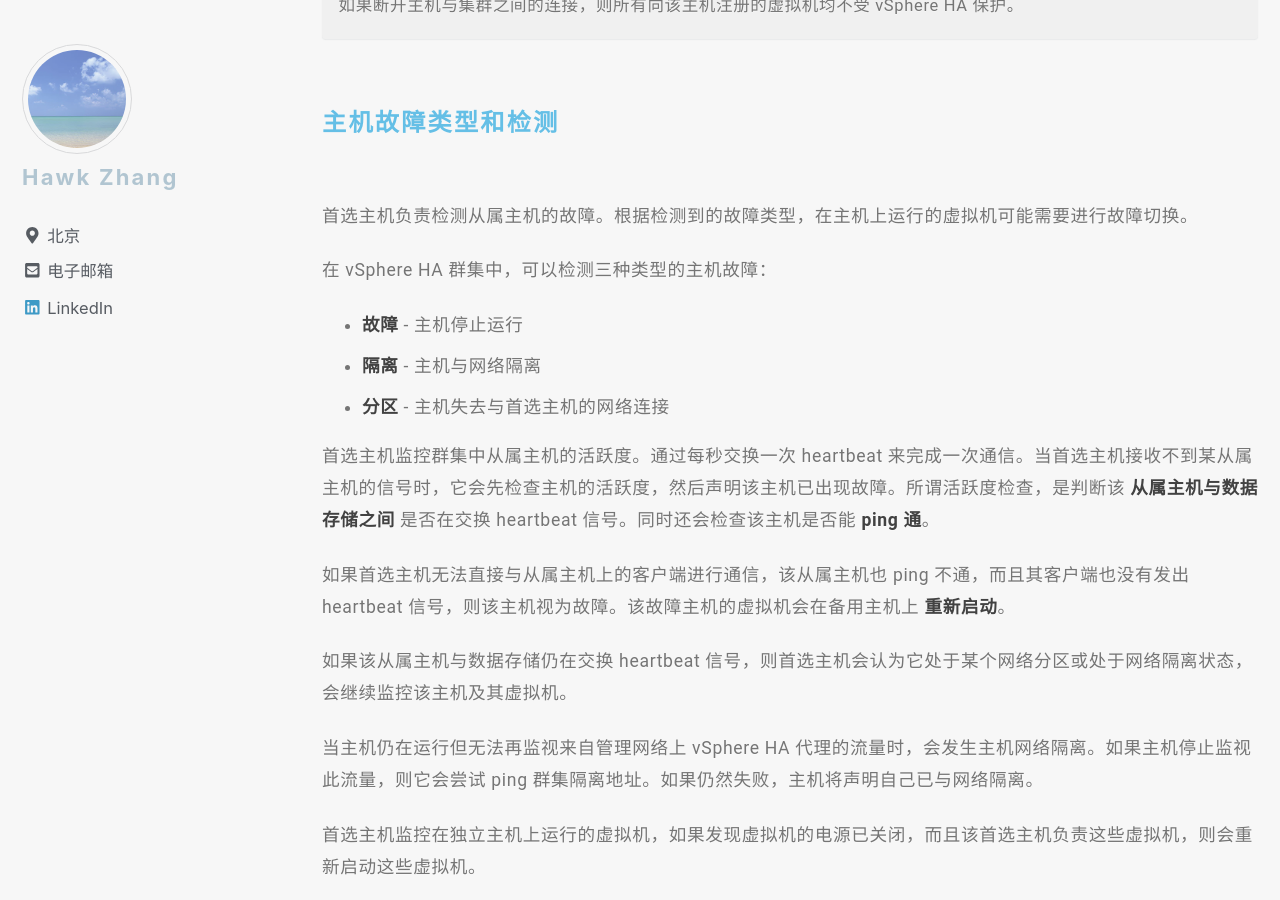
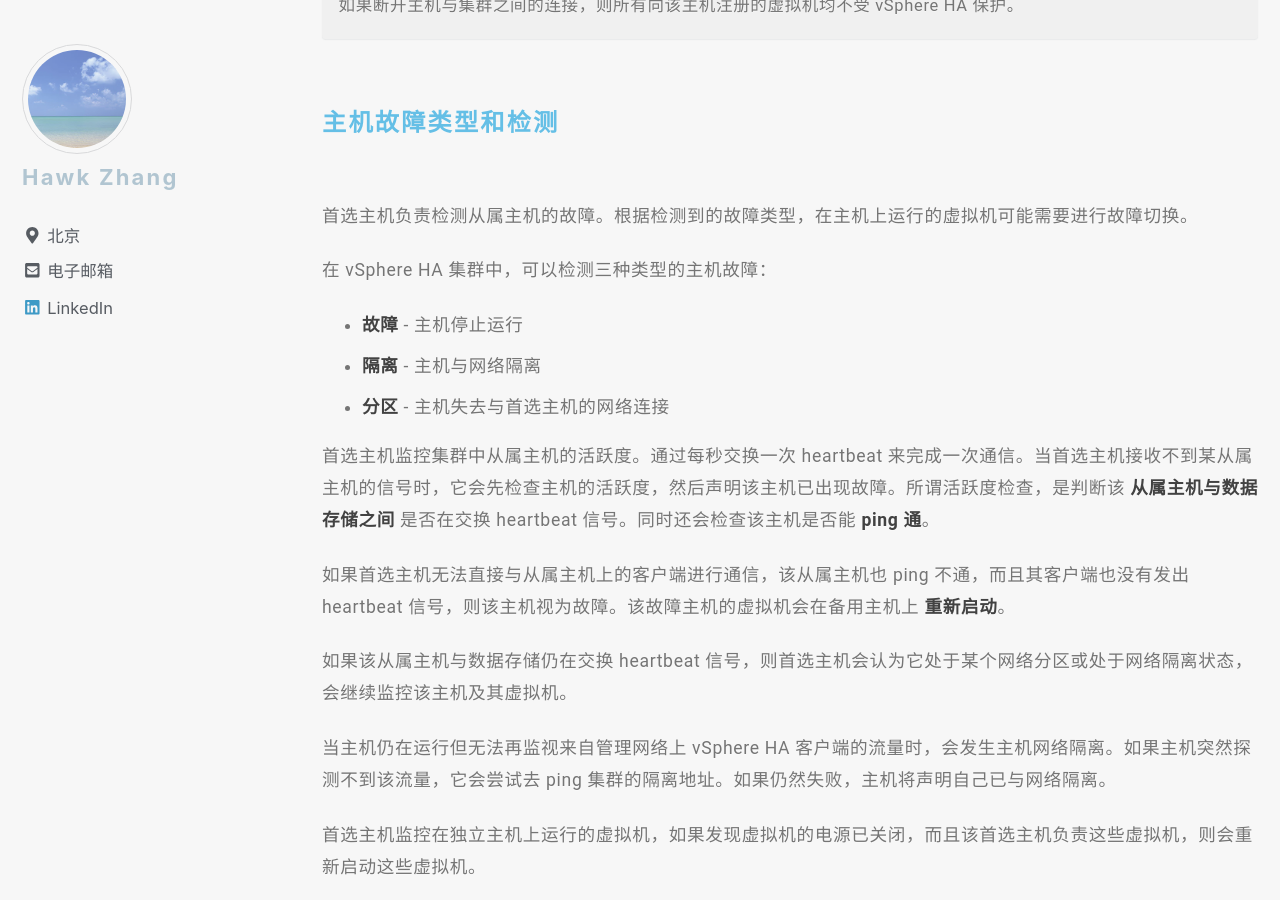
Before and after one commit to narru888/linotes_note, a Jekyll site: the page built from _posts/virtualizaion/2018-04-01-vsphere.ha.md, in a window 1280 px wide and 900 px high, scrolled down 7204 px. Built offline with Jekyll 4.4.1, drawn with Linux system fonts in a browser that asks for light colours; nearby versions of some CDN libraries; a script that is not in the unit is left out.

Commit message:
update on 2018-11-29 13:29:01 CST

```diff
--- a/_posts/virtualizaion/2018-04-01-vsphere.ha.md
+++ b/_posts/virtualizaion/2018-04-01-vsphere.ha.md
@@ -210,19 +210,19 @@ vSphere HA 可以将虚拟机及其所驻留的主机集中在集群内，从而
 
 首选主机负责检测从属主机的故障。根据检测到的故障类型，在主机上运行的虚拟机可能需要进行故障切换。
 
-在 vSphere HA 群集中，可以检测三种类型的主机故障：
+在 vSphere HA 集群中，可以检测三种类型的主机故障：
 
 * **故障** - 主机停止运行
 * **隔离** - 主机与网络隔离
 * **分区** - 主机失去与首选主机的网络连接
 
-首选主机监控群集中从属主机的活跃度。通过每秒交换一次 heartbeat 来完成一次通信。当首选主机接收不到某从属主机的信号时，它会先检查主机的活跃度，然后声明该主机已出现故障。所谓活跃度检查，是判断该 **从属主机与数据存储之间** 是否在交换 heartbeat 信号。同时还会检查该主机是否能 **ping 通**。
+首选主机监控集群中从属主机的活跃度。通过每秒交换一次 heartbeat 来完成一次通信。当首选主机接收不到某从属主机的信号时，它会先检查主机的活跃度，然后声明该主机已出现故障。所谓活跃度检查，是判断该 **从属主机与数据存储之间** 是否在交换 heartbeat 信号。同时还会检查该主机是否能 **ping 通**。
 
 如果首选主机无法直接与从属主机上的客户端进行通信，该从属主机也 ping 不通，而且其客户端也没有发出 heartbeat 信号，则该主机视为故障。该故障主机的虚拟机会在备用主机上 **重新启动**。
 
 如果该从属主机与数据存储仍在交换 heartbeat 信号，则首选主机会认为它处于某个网络分区或处于网络隔离状态，会继续监控该主机及其虚拟机。
 
-当主机仍在运行但无法再监视来自管理网络上 vSphere HA 代理的流量时，会发生主机网络隔离。如果主机停止监视此流量，则它会尝试 ping 群集隔离地址。如果仍然失败，主机将声明自己已与网络隔离。
+当主机仍在运行但无法再监视来自管理网络上 vSphere HA 客户端的流量时，会发生主机网络隔离。如果主机突然探测不到该流量，它会尝试去 ping 集群的隔离地址。如果仍然失败，主机将声明自己已与网络隔离。
 
 首选主机监控在独立主机上运行的虚拟机，如果发现虚拟机的电源已关闭，而且该首选主机负责这些虚拟机，则会重新启动这些虚拟机。
 
```
